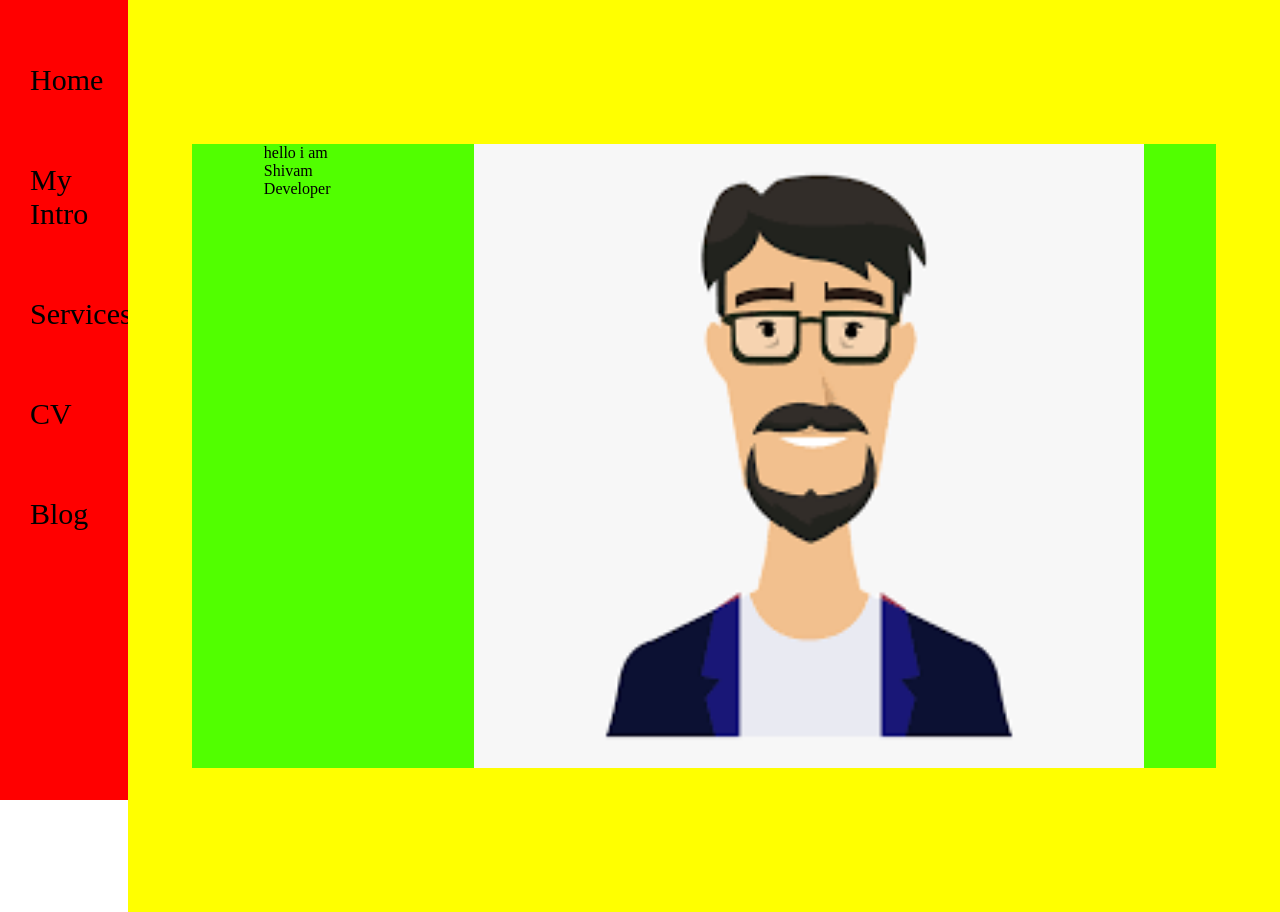
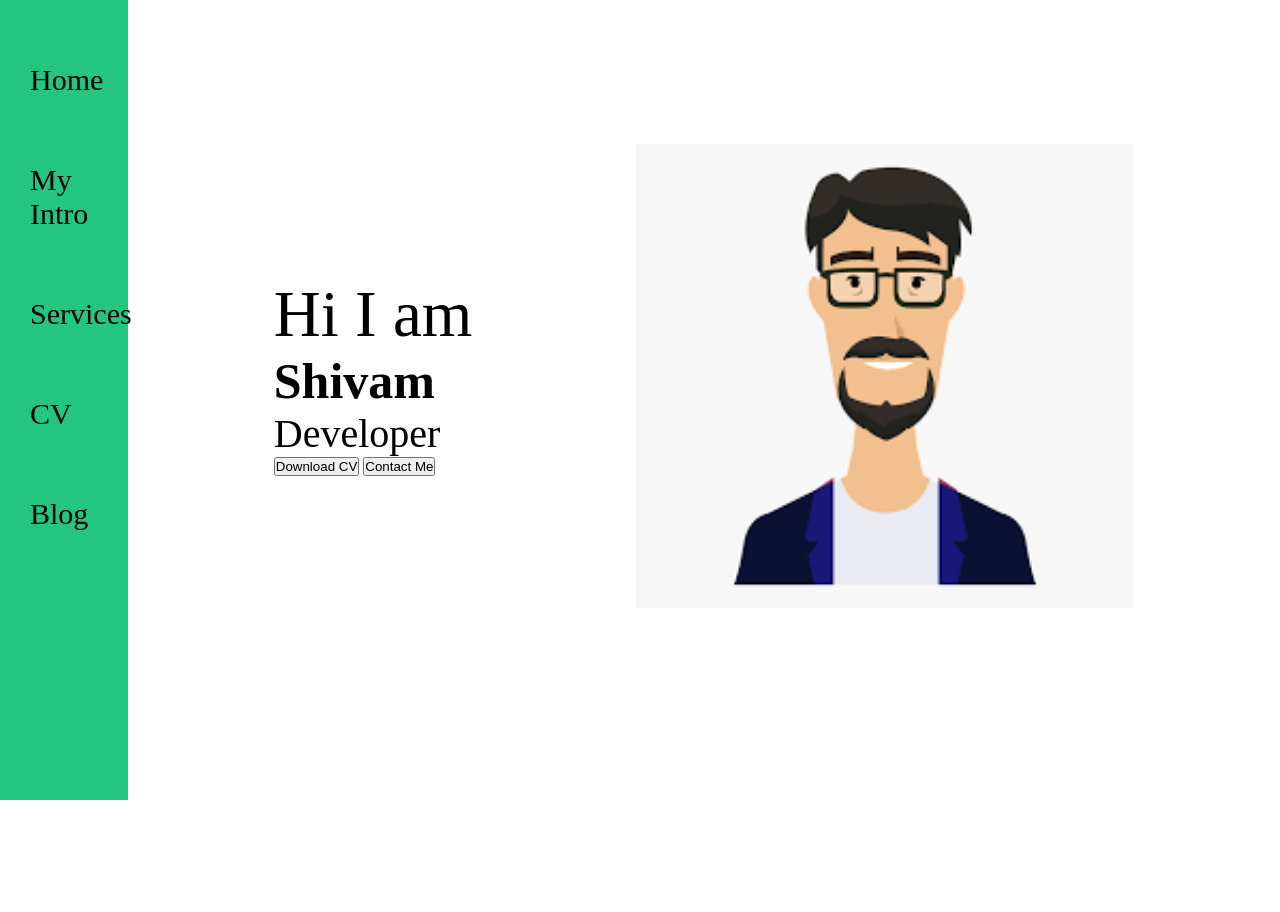
Before and after one commit to shivamdattapurkayastha99/portfolio-in-html-css-js, a plain HTML site: page index.html in a window 1280 px wide. After the commit the page ends 800 px from the top, so only its background shows below. Drawn offline with Linux system fonts and the light colour scheme.

Commit message:
second commit

```diff
--- a/index.html
+++ b/index.html
@@ -36,11 +36,12 @@
     <div class="main">
         <div class="infoContainer">
             <div class="devInfo">
-                <div class="hello">hello i am  </div>
+                <div class="hello">Hi  I am  </div>
                 <div class="name">Shivam</div>
                 <div class="about">Developer</div>
                 <div class="buttons">
-
+                    <a href="/cv"><button>Download CV</button></a>
+                    <a href="/contact"><button>Contact Me </button></a>
                 </div>
             </div>
             <div class="devPic">
--- a/style.css
+++ b/style.css
@@ -5,9 +5,10 @@
 
 }
 .sidebar{
-    background-color: red;
+    /* background-color: red; */
     width: 10vw;
     height: 100vh;
+    background-color: rgb(36, 196, 129);
 }
 .sidebar nav{
     padding: 30px;
@@ -18,15 +19,15 @@
     padding: 33px 0;
 }
 .main{
-    background-color: yellow;
+    /* background-color: yellow; */
     width: 90vw;
 }
 .container{
     display: flex;
 }
 .infoContainer{
-    background-color: rgb(81, 255, 0);
-    height: 78vh;
+    /* background-color: rgb(81, 255, 0); */
+    height: 58vh;
     width: 80vw;
     margin: 144px auto;
     /* margin-top: 19px; */
@@ -35,10 +36,28 @@
 
 }
 .devPic img{
-    height: 78vh;
+    height: 58vh;
 
 
 }
 .devInfo{
+    display: flex;
+    justify-content: center;
+    flex-direction: column;
 
 }
+.hello{
+ font-size: 65px;
+
+}
+.name{
+    font-size: 50px;
+    font-weight: bold;
+    font-family: serif;
+}
+.about{
+    font-size: 40px;
+}
+.buttons button{
+
+}
```
